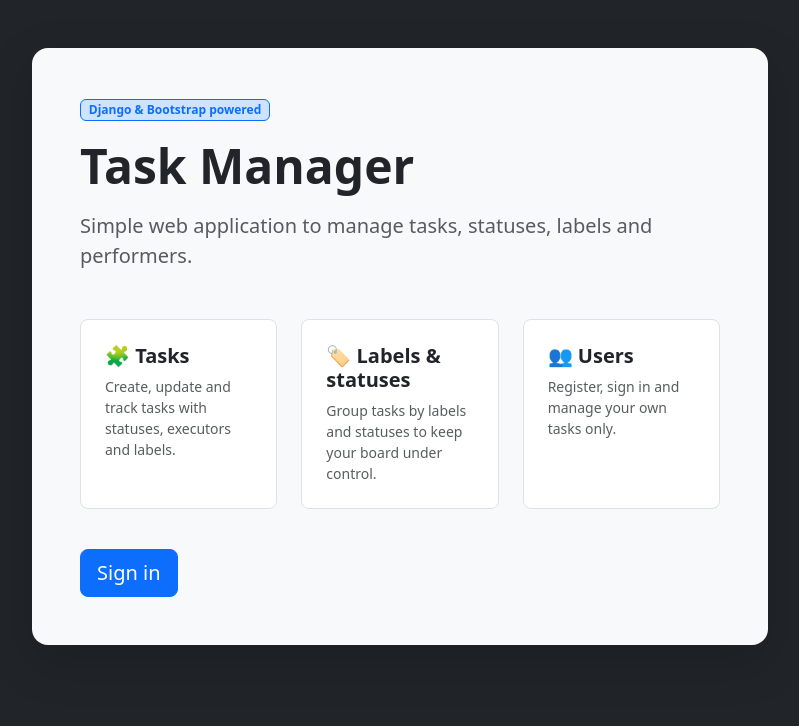
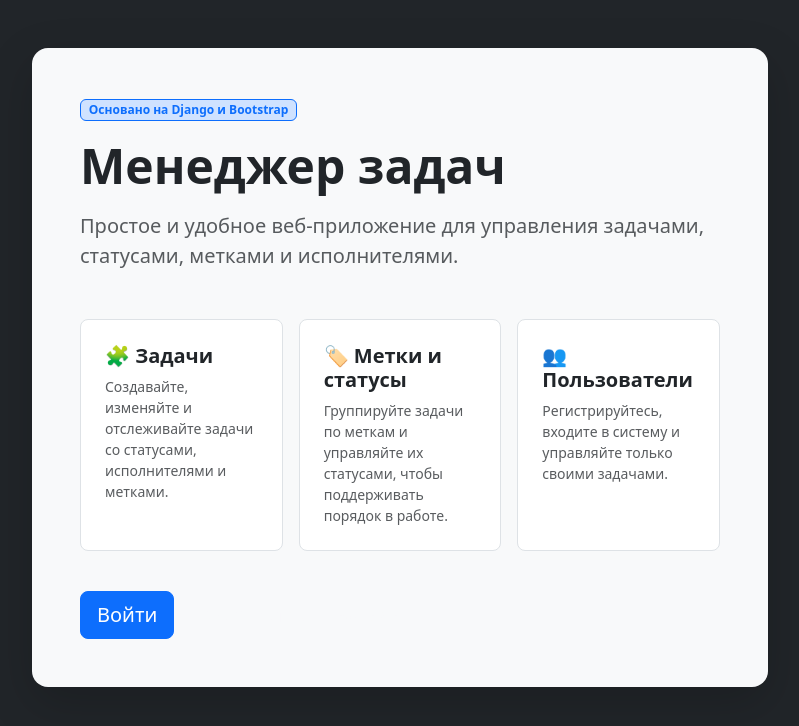
Before and after one commit to maxjamchuk/python-project-52, a Django app: page / in a window 1280 px wide. Shown: the part 57-783 px from the top of the page, without its empty margins (240-1039 px from the left). Run offline with Django 5.2, Linux system fonts and the light colour scheme; some libraries are stand-ins or nearby versions.

Commit message:
Skeleton Crew

```diff
--- a/task_manager/templates/base.html
+++ b/task_manager/templates/base.html
@@ -55,11 +55,12 @@
 
               <!-- Выход -->
               <li class="nav-item ms-lg-3">
-                <form method="post"
-                      action="{% url 'logout' %}"
-                      class="d-inline">
+                <form method="post" action="{% url 'logout' %}">
                   {% csrf_token %}
-                  <button class="btn btn-outline-light btn-sm" type="submit">
+                  <button
+                    type="submit"
+                    class="nav-link bg-transparent border-0 p-0 pt-2"
+                  >
                     Выход
                   </button>
                 </form>
--- a/task_manager/templates/index.html
+++ b/task_manager/templates/index.html
@@ -1,46 +1,52 @@
 {% extends "base.html" %}
 {% load i18n %}
 
-{% block title %}{% trans "Task Manager" %}{% endblock %}
+{% block title %}Менеджер задач{% endblock %}
 
 {% block content %}
   <div class="d-flex flex-column gap-4">
+
     <div>
       <span class="badge bg-primary-subtle text-primary border border-primary mb-3">
-        {% trans "Django & Bootstrap powered" %}
+        Основано на Django и Bootstrap
       </span>
+
       <h1 class="display-5 fw-bold mb-3">
-        {% trans "Task Manager" %}
+        Менеджер задач
       </h1>
+
       <p class="lead mb-4 text-muted">
-        {% trans "Simple web application to manage tasks, statuses, labels and performers." %}
+        Простое и удобное веб-приложение для управления задачами, статусами,
+        метками и исполнителями.
       </p>
     </div>
 
-    <div class="row g-4">
+    <div class="row g-3">
       <div class="col-md-4">
         <div class="h-100 p-3 p-md-4 rounded-3 bg-body border">
-          <h2 class="h5 fw-semibold mb-2">🧩 {% trans "Tasks" %}</h2>
+          <h2 class="h5 fw-semibold mb-2">🧩 Задачи</h2>
           <p class="mb-0 small text-muted">
-            {% trans "Create, update and track tasks with statuses, executors and labels." %}
+            Создавайте, изменяйте и отслеживайте задачи со статусами,
+            исполнителями и метками.
           </p>
         </div>
       </div>
 
       <div class="col-md-4">
         <div class="h-100 p-3 p-md-4 rounded-3 bg-body border">
-          <h2 class="h5 fw-semibold mb-2">🏷 {% trans "Labels & statuses" %}</h2>
+          <h2 class="h5 fw-semibold mb-2">🏷 Метки и статусы</h2>
           <p class="mb-0 small text-muted">
-            {% trans "Group tasks by labels and statuses to keep your board under control." %}
+            Группируйте задачи по меткам и управляйте их статусами,
+            чтобы поддерживать порядок в работе.
           </p>
         </div>
       </div>
 
       <div class="col-md-4">
         <div class="h-100 p-3 p-md-4 rounded-3 bg-body border">
-          <h2 class="h5 fw-semibold mb-2">👥 {% trans "Users" %}</h2>
+          <h2 class="h5 fw-semibold mb-2">👥 Пользователи</h2>
           <p class="mb-0 small text-muted">
-            {% trans "Register, sign in and manage your own tasks only." %}
+            Регистрируйтесь, входите в систему и управляйте только своими задачами.
           </p>
         </div>
       </div>
@@ -49,19 +55,20 @@
     <div class="d-flex flex-wrap gap-2 mt-3">
       {% if request.user.is_authenticated %}
         <a href="{% url 'tasks:list' %}" class="btn btn-primary btn-lg">
-          {% trans "Go to tasks" %}
+          Перейти к задачам
         </a>
         <a href="{% url 'users:list' %}" class="btn btn-outline-secondary btn-lg">
-          {% trans "See all users" %}
+          Посмотреть пользователей
         </a>
       {% else %}
         <a href="{% url 'login' %}" class="btn btn-primary btn-lg">
-          {% trans "Sign in" %}
+          Войти
         </a>
         <a href="{% url 'users:create' %}" class="btn btn-outline-light btn-lg">
-          {% trans "Sign up" %}
+          Зарегистрироваться
         </a>
       {% endif %}
     </div>
+
   </div>
 {% endblock %}
```
Also changed, not shown: .github/workflows/python-ci.yml.
